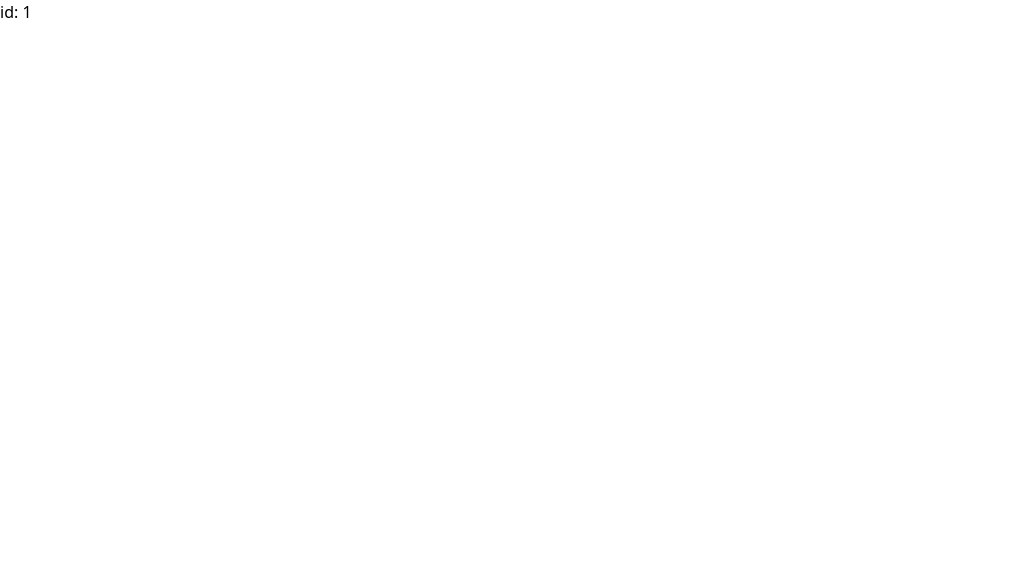
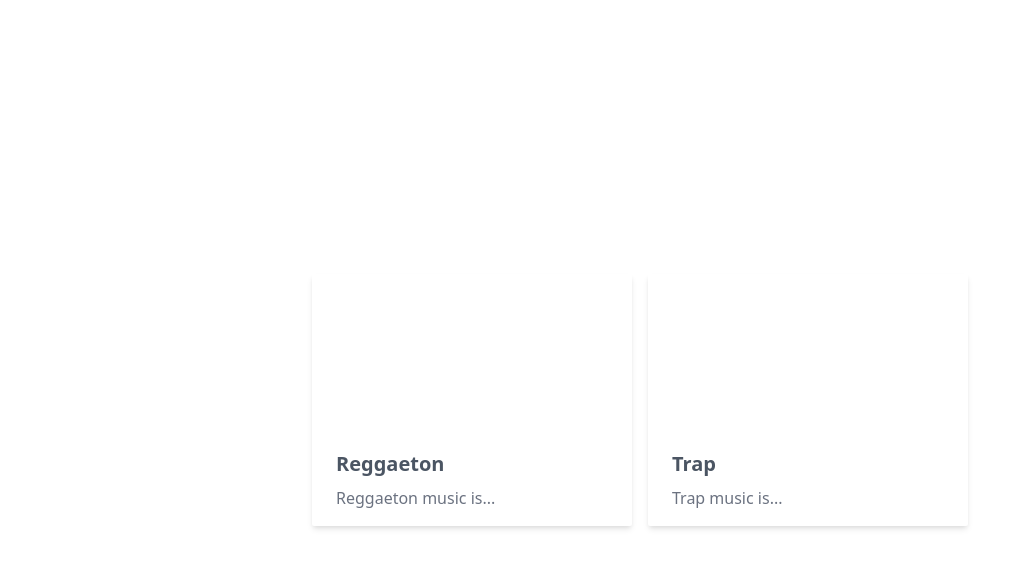
Before and after one commit to AntonHub00/ReactJS-About-me-app, a React (Create React App) app: page /section-details/1 in a window 1280 px wide. Shown: the top 568 px of the page, without its empty margins (0-1027 px from the left). Built offline with nearby package versions, Linux system fonts and the light colour scheme.

Commit message:
Section details view implemented

```diff
--- a/src/Views/SectionDetails.jsx
+++ b/src/Views/SectionDetails.jsx
@@ -1,5 +1,38 @@
-import React from "react";
+import React, { useState, useEffect } from "react";
+import { useParams } from "react-router-dom";
+import Card from "../components/Card";
+import data from "../api/mock.json";
 
-const SectionDetails = ({ match }) => <div>id: {match.params.id}</div>;
+const SectionDetails = () => {
+  const { id } = useParams();
+  const [sectionItems, setSectionItems] = useState([]);
+
+  const getSectionItemsById = () =>
+    data.data.find((section) => section.sectionId === Number(id)).sectionItems;
+
+  useEffect(() => {
+    setSectionItems(getSectionItemsById());
+  }, []);
+
+  return (
+    <div className="p-6 flex flex-wrap gap-4 justify-center items-center min-h-screen">
+      {sectionItems.map(
+        ({
+          sectionItemId,
+          sectionItemTitle,
+          sectionItemContent,
+          sectionItemImage,
+        }) => (
+          <Card
+            key={sectionItemId}
+            title={sectionItemTitle}
+            content={sectionItemContent}
+            imgURL={sectionItemImage}
+          />
+        )
+      )}
+    </div>
+  );
+};
 
 export default SectionDetails;
```
